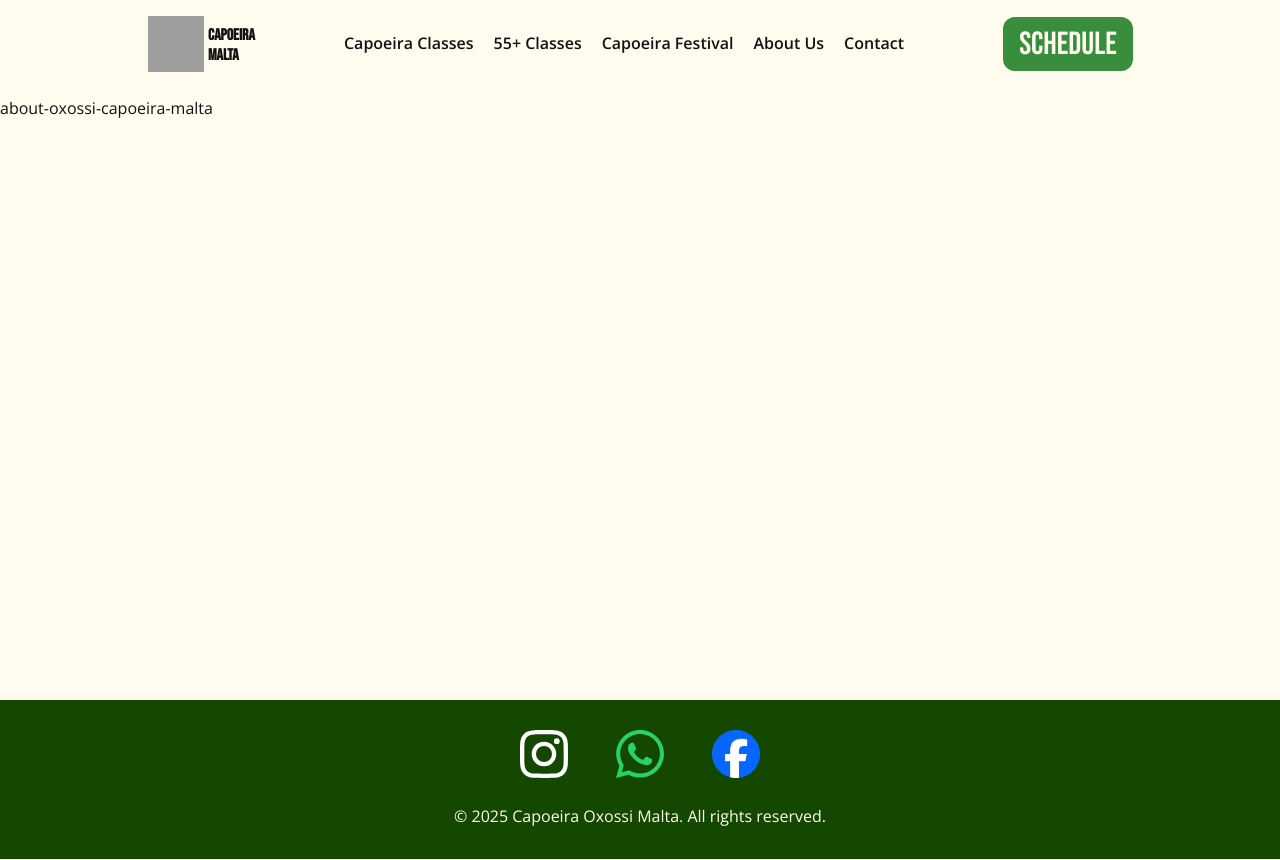
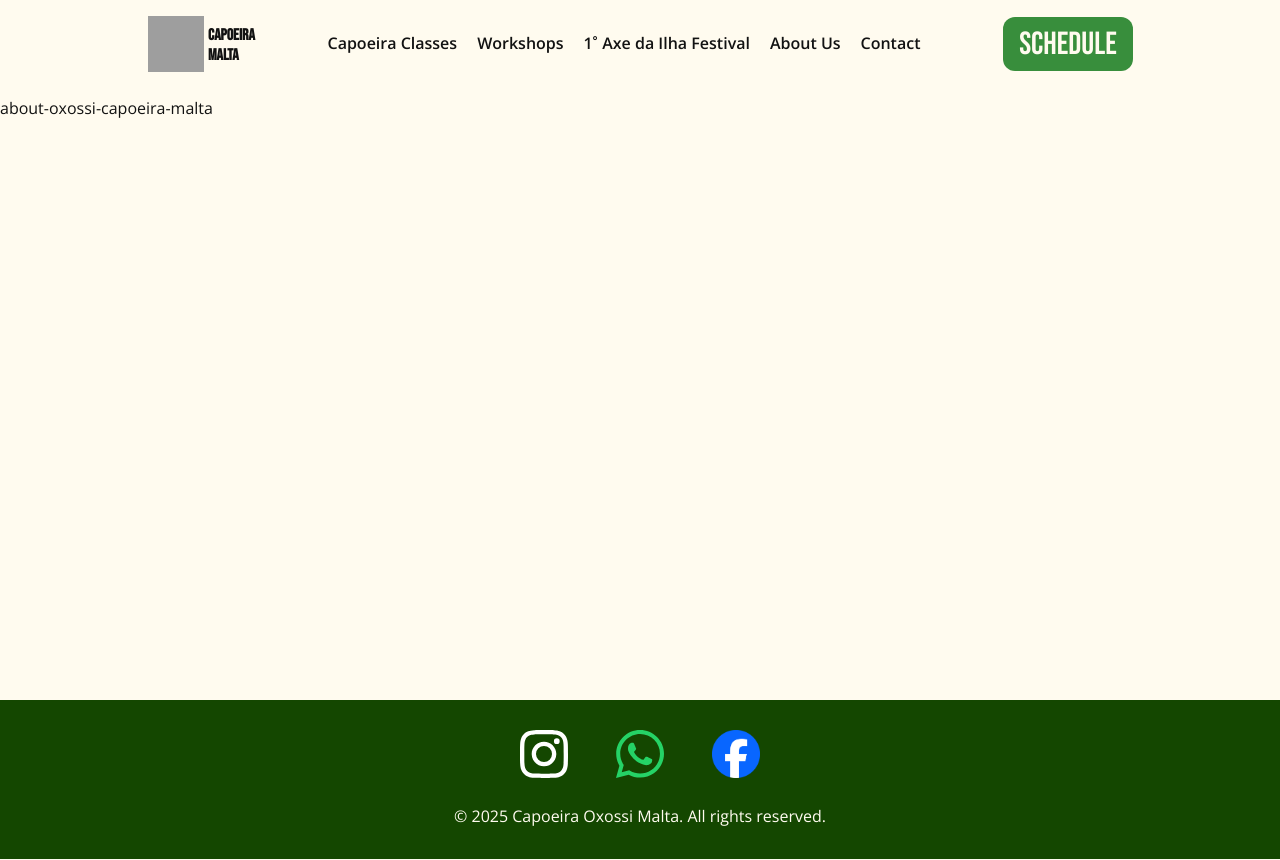
Before and after one commit to mkufferstein/oxossi-malta, a SvelteKit app: page /about-oxossi-capoeira-malta in a window 1280 px wide. Built offline with nearby package versions, Linux system fonts and the light colour scheme; grey boxes are pictures that could not be loaded; some icons are missing.

Commit message:
minimal axe da ilha changes

```diff
--- a/src/routes/+layout.svelte
+++ b/src/routes/+layout.svelte
@@ -21,7 +21,7 @@
 	<link rel="icon" href={favicon} />
 	<meta charset="UTF-8">
 	<meta name="viewport" content="width=device-width, initial-scale=1.0">
-	<title>Capoeira Website</title>
+	<title>Axe da Ilha</title>
 	<link rel="preconnect" href="https://fonts.googleapis.com">
 	<link rel="preconnect" href="https://fonts.gstatic.com">
 	<link href="https://fonts.googleapis.com/css2?family=Bebas+Neue&family=Open+Sans:wght@400;600&display=swap" rel="stylesheet">
@@ -34,8 +34,8 @@
 				<a href="/" class="logo"></a>
 				<ul class="nav-links">
 						<li><a href="/capoeira-classes-malta">Capoeira Classes</a></li>
-						<li><a href="/gentle-power">55+ Classes</a></li>
-						<li><a href="/axe-na-ilha">Capoeira Festival</a></li>
+						<li><a href="/workshop">Workshops</a></li>
+						<li><a href="/axe-da-ilha-2026">1˚ Axe da Ilha Festival</a></li>
 						<li><a href="/about-oxossi-capoeira-malta">About Us</a></li>
 						<li><a href="/contact">Contact</a></li>
 				</ul>
--- a/src/routes/layout.css
+++ b/src/routes/layout.css
@@ -72,7 +72,7 @@ h1 {
 }
 
 .logo {
-  background-image          : url('img/oxossi-malta-logo.png');
+  background-image          : url('img/adi.png');
   background-size           : cover;
   cursor                    : pointer;
   grid-area                 : logo;
```
Also changed, not shown: src/routes/+page.svelte (+10 -0 lines), static/img/adi.png (added), 1 other file (tests, documents, lock files or other folders).
